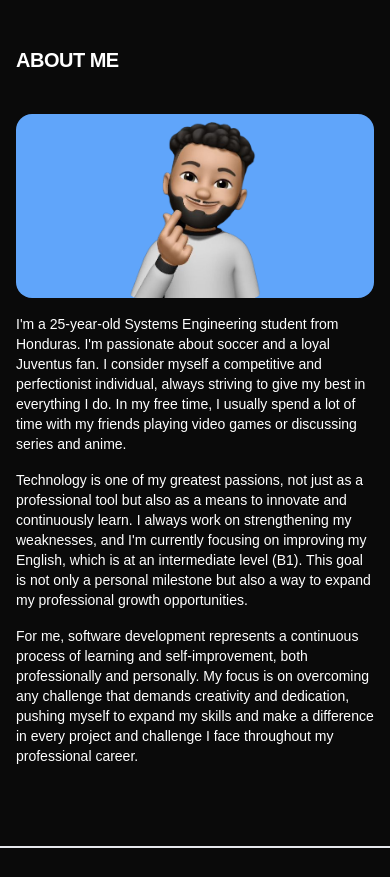
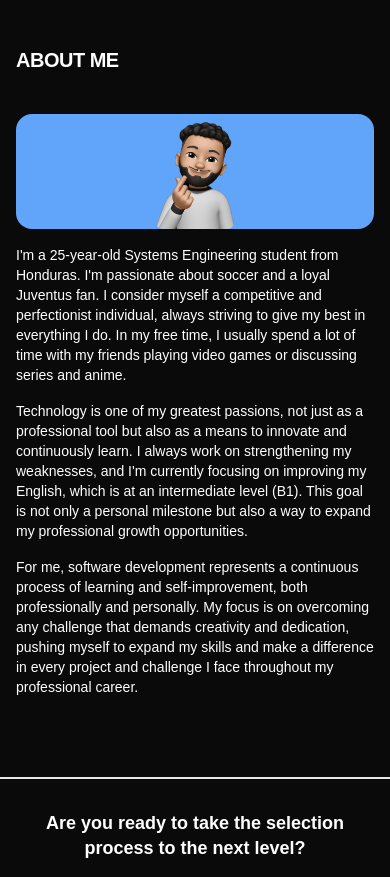
Before and after one commit to taboradeyvi/portfolio, an Astro site: page /en in a window 390 px wide. Shown: the part 5400-6277 px from the top of the page. Built offline with nearby package versions, Linux system fonts and the light colour scheme; Astro itself is replaced by a stand-in of ours.

Commit message:
fix: width avatar

```diff
--- a/src/components/AboutMe.astro
+++ b/src/components/AboutMe.astro
@@ -18,7 +18,7 @@ const t = useTranslations(lang);
         class="flex flex-col items-center justify-end px-2 text-center pt-2 rounded-2xl bg-blue-400"
       >
         <img
-          class="rounded-lg max-h-44 w-fit md:max-w-20 xl:max-w-16"
+          class="rounded-lg max-h-44 w-fit max-w-20 xl:max-w-16"
           src={me.src}
           alt="Deyvi Tabora"
           loading="lazy"
```
